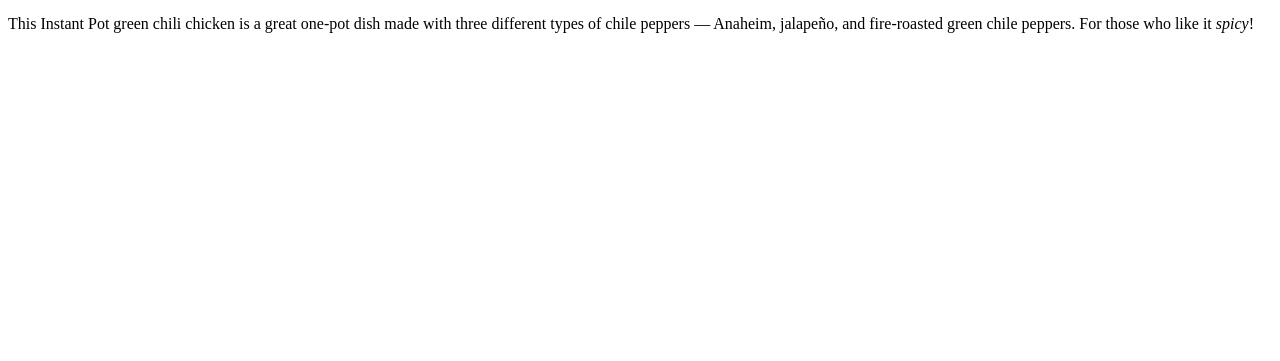
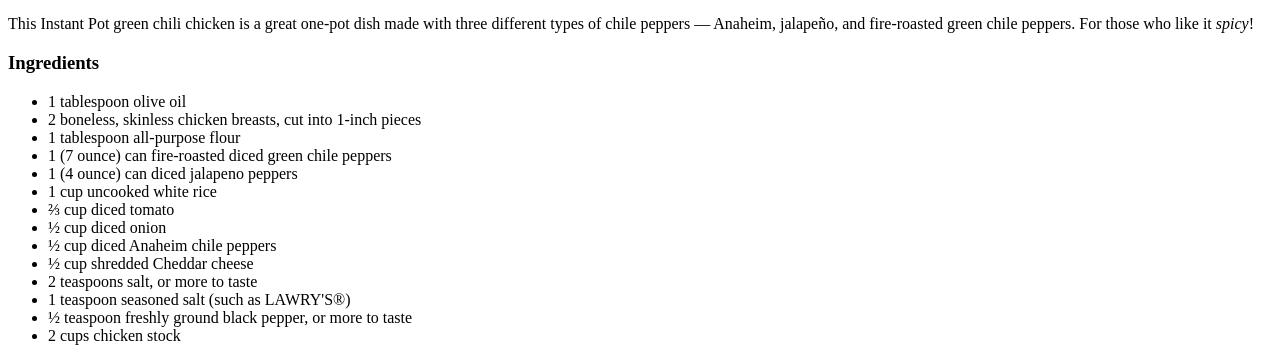
Before and after one commit to BartoloJ/odin-recipes, a plain HTML site: page recipes/green_chili_chicken_and_rice.html in a window 1280 px wide. Shown: the part 628-989 px from the top of the page. Before the commit the page ends 800 px from the top, so only its background shows below. Drawn offline with Linux system fonts and the light colour scheme.

Commit message:
Added ingredients to green_chili_chicken_and_rice.html

```diff
--- a/recipes/green_chili_chicken_and_rice.html
+++ b/recipes/green_chili_chicken_and_rice.html
@@ -11,5 +11,22 @@
         <h3>Description</h3>
         <p>This Instant Pot green chili chicken is a great one-pot dish made with three different
             types of chile peppers — Anaheim, jalapeño, and fire-roasted green chile peppers. For those who like it <em>spicy</em>!</p>
+        <h3>Ingredients</h3>
+        <ul>
+            <li>1 tablespoon olive oil</li>
+            <li>2 boneless, skinless chicken breasts, cut into 1-inch pieces</li>
+            <li>1 tablespoon all-purpose flour</li>
+            <li>1 (7 ounce) can fire-roasted diced green chile peppers</li>
+            <li>1 (4 ounce) can diced jalapeno peppers</li>
+            <li>1 cup uncooked white rice</li>
+            <li>⅔ cup diced tomato</li>
+            <li>½ cup diced onion</li>
+            <li>½ cup diced Anaheim chile peppers</li>
+            <li>½ cup shredded Cheddar cheese</li>
+            <li>2 teaspoons salt, or more to taste</li>
+            <li>1 teaspoon seasoned salt (such as LAWRY'S®)</li>
+            <li>½ teaspoon freshly ground black pepper, or more to taste</li>
+            <li>2 cups chicken stock</li>
+        </ul>
     </body>
 </html>
```
